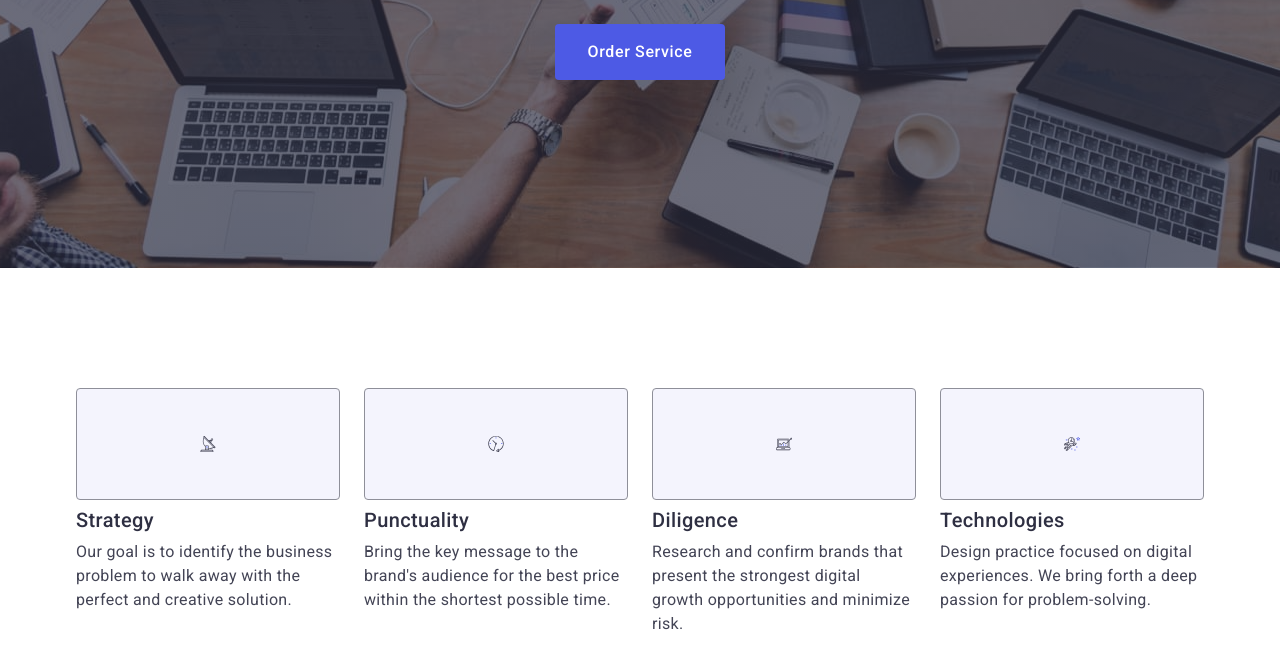
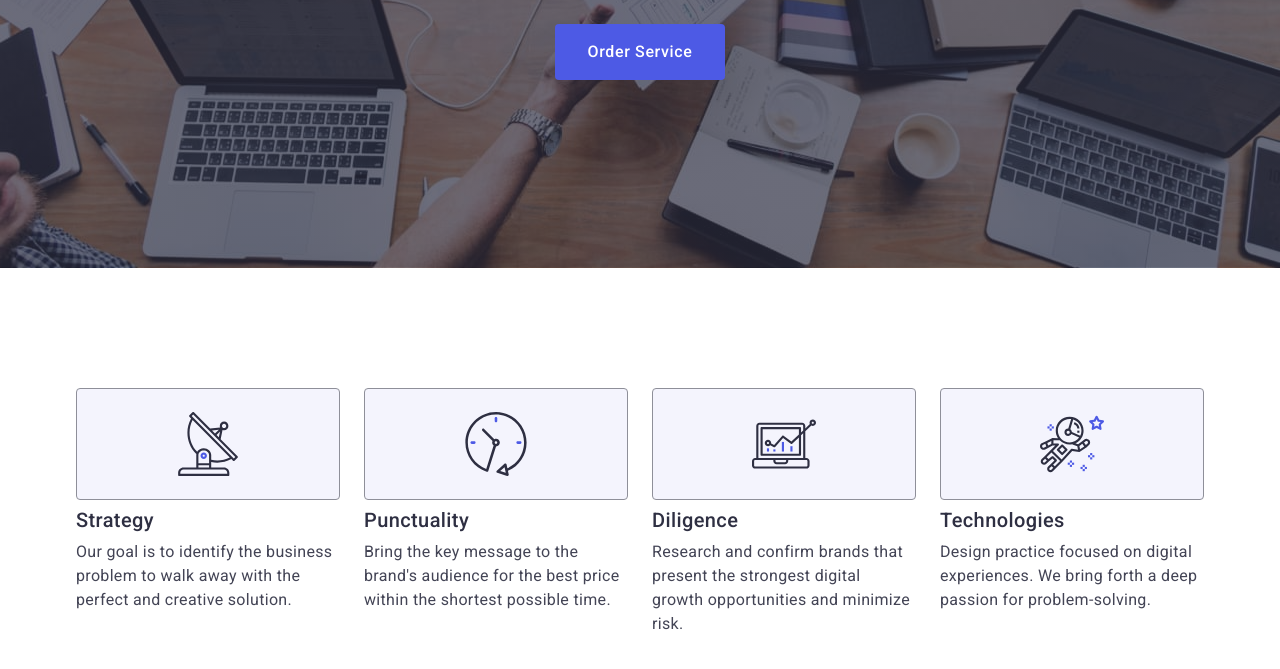
Before and after one commit to AnnaRossova82/goit-markup-hw-04, a plain HTML site: page index.html in a window 1280 px wide. Shown: the part 405-1074 px from the top of the page. Drawn offline with nearby package versions, Linux system fonts and the light colour scheme.

Commit message:
icons corrected

```diff
--- a/index.html
+++ b/index.html
@@ -75,7 +75,7 @@
           <ul class="advantages-list list">
             <li class="advantages-list-items">
               <div class="icon-cover">
-                <svg class="social-list-icon" width="64" height="64">
+                <svg class="advantages-list-icon" width="64" height="64">
                   <use href="./images/icons.svg#icon-antenna"></use>
                 </svg>
               </div>
@@ -88,7 +88,7 @@
 
             <li class="advantages-list-items">
               <div class="icon-cover">
-                <svg class="social-list-icon" width="64" height="64">
+                <svg class="advantages-list-icon" width="64" height="64">
                   <use href="./images/icons.svg#icon-clock"></use>
                 </svg>
               </div>
@@ -101,7 +101,7 @@
 
             <li class="advantages-list-items">
               <div class="icon-cover">
-                <svg class="social-list-icon" width="64" height="64">
+                <svg class="advantages-list-icon" width="64" height="64">
                   <use href="./images/icons.svg#icon-diagram"></use>
                 </svg>
               </div>
@@ -114,7 +114,7 @@
 
             <li class="advantages-list-items">
               <div class="icon-cover">
-                <svg class="social-list-icon" width="64" height="64">
+                <svg class="advantages-list-icon" width="64" height="64">
                   <use href="./images/icons.svg#icon-astronaut"></use>
                 </svg>
               </div>
```
